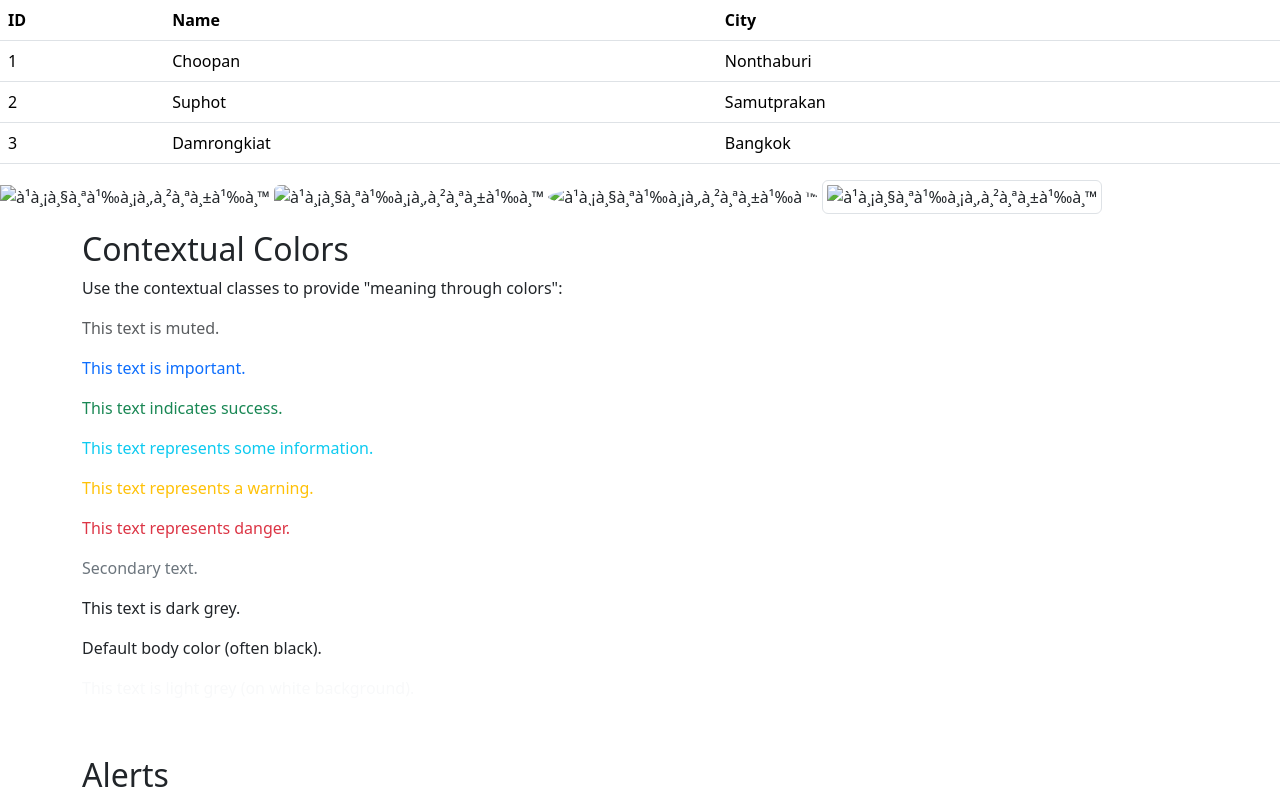
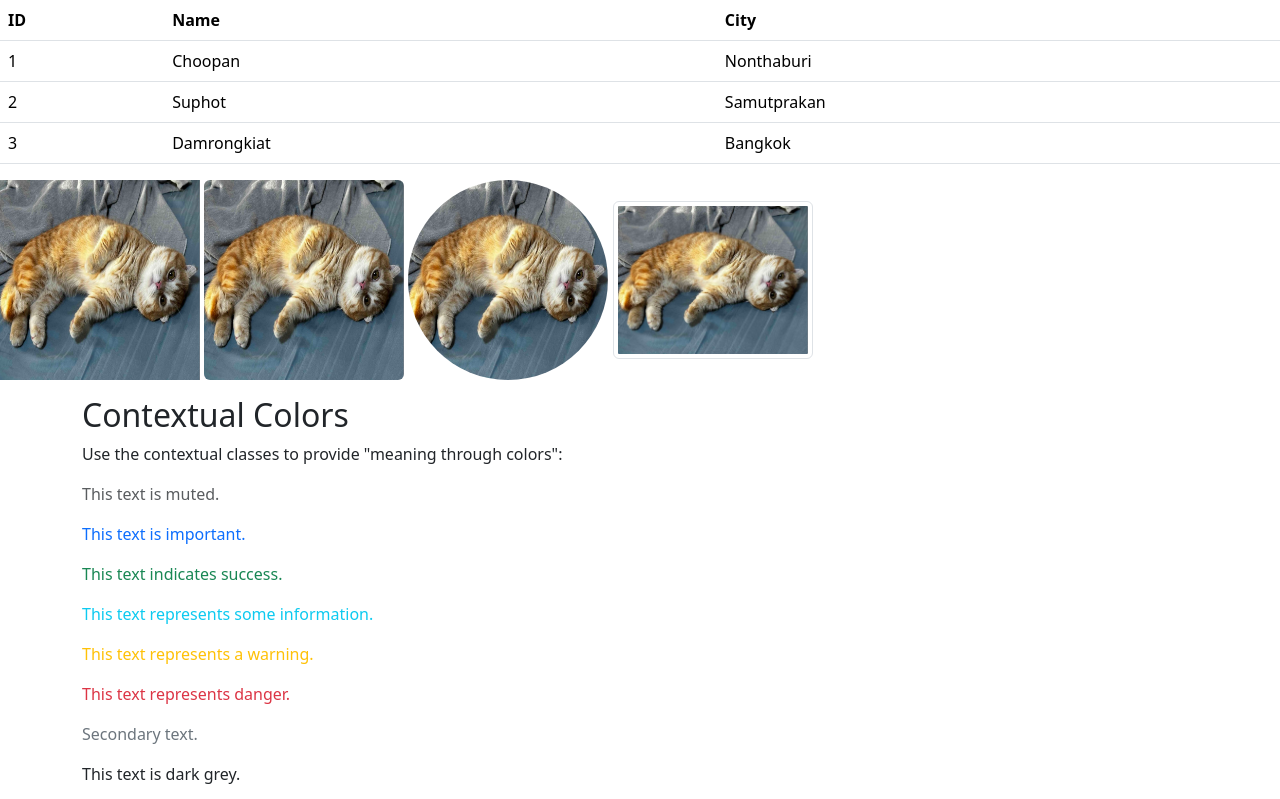
Before and after one commit to Kamon99/webtech67, a plain HTML site: page index.html in a window 1280 px wide. Shown: the top 799 px of the page. Drawn offline with nearby package versions, Linux system fonts and the light colour scheme.

Commit message:
Update index.html

```diff
--- a/index.html
+++ b/index.html
@@ -21,10 +21,10 @@
                 <tr><td>3</td><td>Damrongkiat</td><td>Bangkok</td></tr>
             </tbody>
         </table>
-        <img src="img/bingo.jpg" width="200" alt="แมวส้มขาสั้น" height="200">
-        <img src="img/bingo.jpg" class="rounded" alt="แมวส้มขาสั้น" width="200" height="200">
-        <img src="img/bingo.jpg" class="rounded-circle" alt="แมวส้มขาสั้น" width="200" height="200">
-        <img src="img/bingo.jpg" class="img-thumbnail" alt="แมวส้มขาสั้น" width="200" height="200">
+        <img src="imgs/bingo.jpg" width="200" alt="แมวส้มขาสั้น" height="200">
+        <img src="imgs/bingo.jpg" class="rounded" alt="แมวส้มขาสั้น" width="200" height="200">
+        <img src="imgs/bingo.jpg" class="rounded-circle" alt="แมวส้มขาสั้น" width="200" height="200">
+        <img src="imgs/bingo.jpg" class="img-thumbnail" alt="แมวส้มขาสั้น" width="200" height="200">
 
         <div class="container mt-3">
             <h2>Contextual Colors</h2>
```
